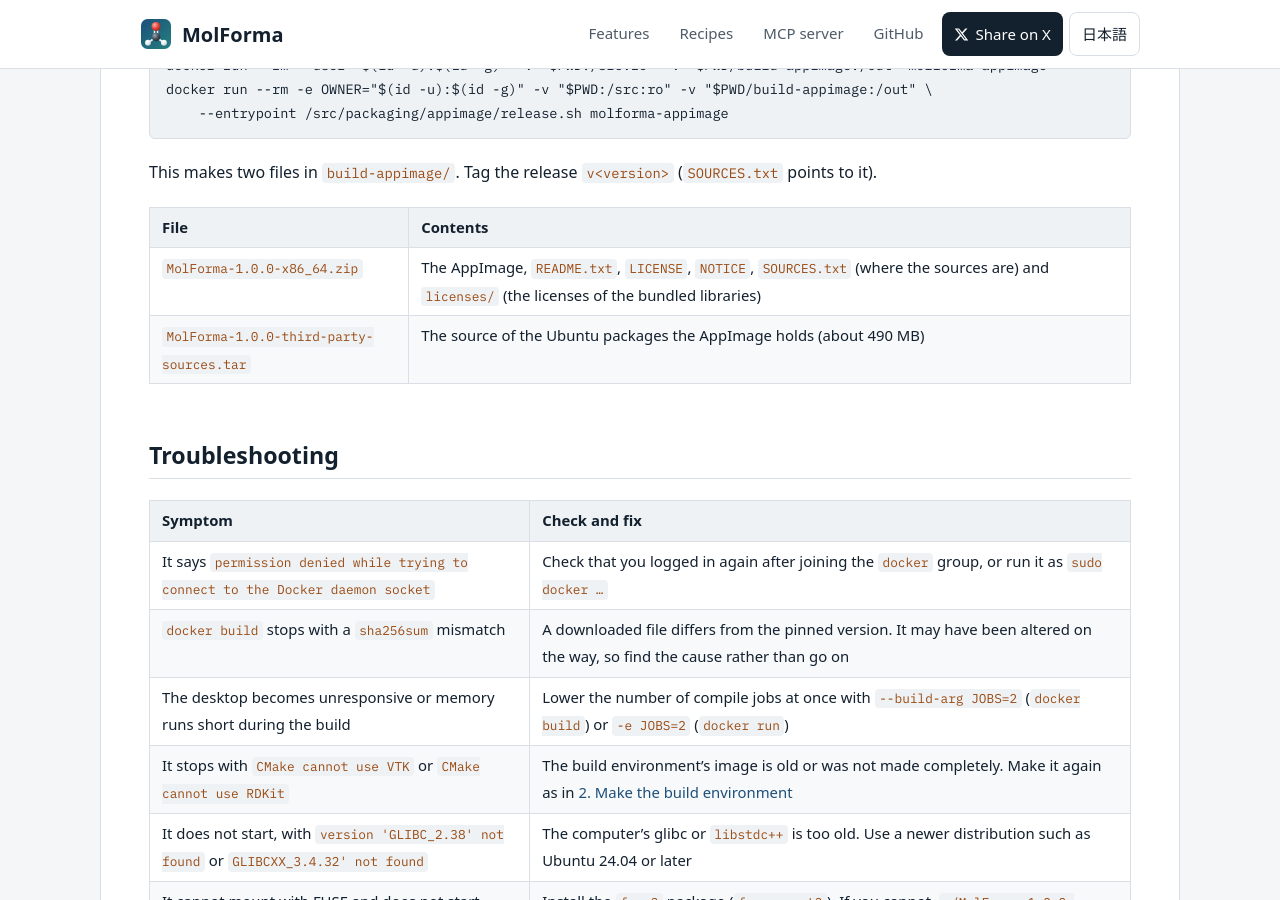
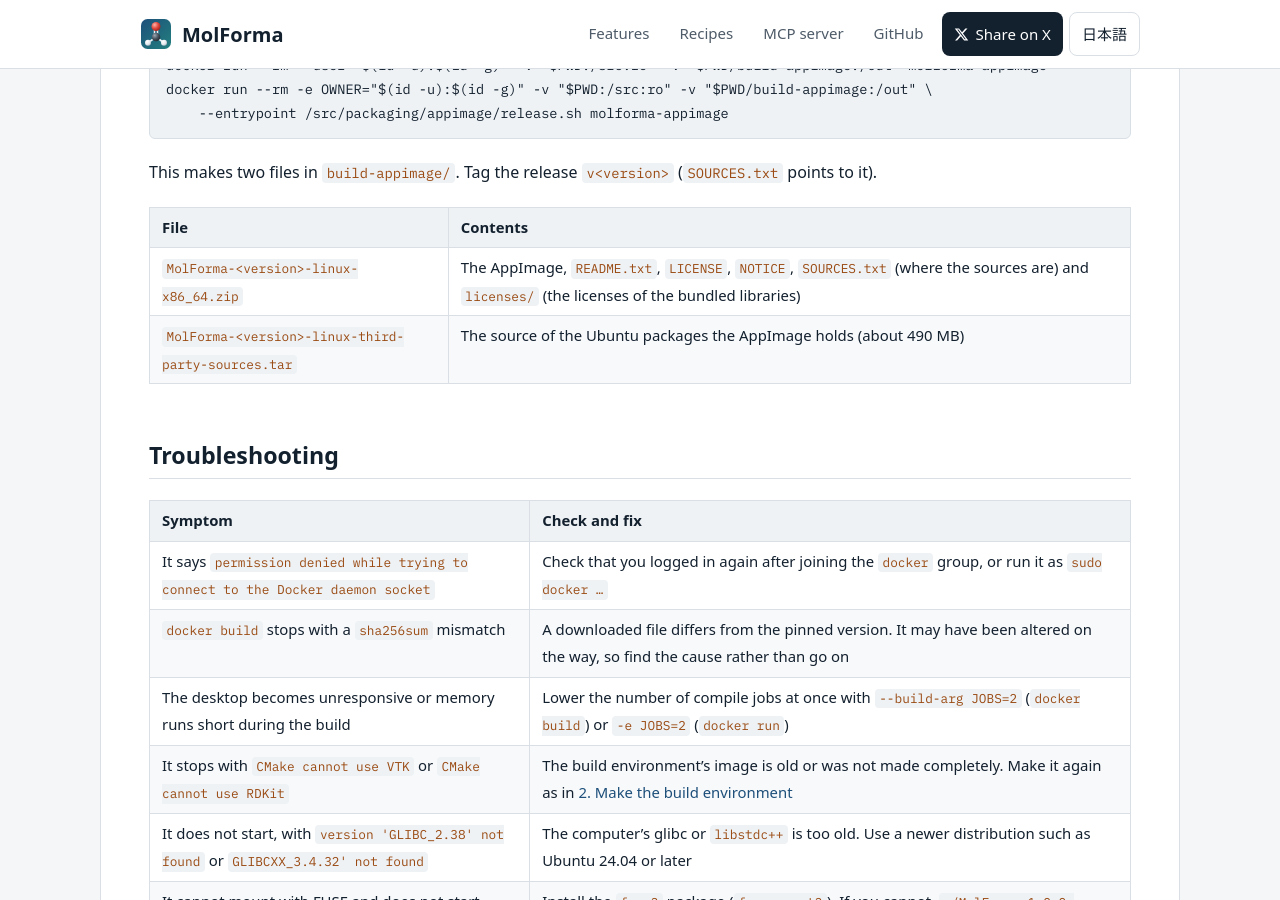
Before and after one commit to hnakada123/MolForma, a Jekyll site: the page built from docs/en/installation/appimage.md, in a window 1280 px wide and 900 px high, scrolled down 4573 px. Built offline with Jekyll 4.4.1, drawn with Linux system fonts in a browser that asks for light colours; some web fonts are replaced; our own code applies the rules of GitHub Pages for plain Markdown files; some of the changed text lies outside the part shown.

Commit message:
Name Linux in the release files
Windows and macOS releases will follow, and a Windows ZIP would have the
same x86_64 name as the Linux one.

Co-Authored-By: Claude Opus 5.5 <noreply@anthropic.com>

```diff
--- a/docs/en/installation/appimage.md
+++ b/docs/en/installation/appimage.md
@@ -4,7 +4,7 @@ How to make MolForma a single executable file that runs on any Linux distributio
 
 The computer that makes the AppImage can run any distribution: it needs Docker on x86-64 Linux. The computer that runs the AppImage needs an x86-64 Linux desktop with glibc 2.38 or later and the `libstdc++` of GCC 13 or later (Ubuntu 24.04 or later, Debian 13 or later, Fedora 39 or later, Arch Linux and others). These steps are for MolForma 1.0.0. They were checked on 2026-10-28 (see [Verified configuration](#verified-configuration)).
 
-A ready-built AppImage is in the ZIP (`MolForma-<version>-x86_64.zip`) on [Releases](https://github.com/hnakada123/MolForma/releases). Unpack it and go to [4. Start it](#4-start-it). To make one yourself, follow these steps.
+A ready-built AppImage is in the ZIP (`MolForma-<version>-linux-x86_64.zip`) on [Releases](https://github.com/hnakada123/MolForma/releases). Unpack it and go to [4. Start it](#4-start-it). To make one yourself, follow these steps.
 
 ## What the AppImage holds
 
@@ -122,8 +122,8 @@ This makes two files in `build-appimage/`. Tag the release `v<version>` (`SOURCE
 
 | File | Contents |
 | --- | --- |
-| `MolForma-1.0.0-x86_64.zip` | The AppImage, `README.txt`, `LICENSE`, `NOTICE`, `SOURCES.txt` (where the sources are) and `licenses/` (the licenses of the bundled libraries) |
-| `MolForma-1.0.0-third-party-sources.tar` | The source of the Ubuntu packages the AppImage holds (about 490 MB) |
+| `MolForma-<version>-linux-x86_64.zip` | The AppImage, `README.txt`, `LICENSE`, `NOTICE`, `SOURCES.txt` (where the sources are) and `licenses/` (the licenses of the bundled libraries) |
+| `MolForma-<version>-linux-third-party-sources.tar` | The source of the Ubuntu packages the AppImage holds (about 490 MB) |
 
 ## Troubleshooting
 
```
Also changed, not shown: docs/installation/appimage.md (+3 -3 lines), 1 other file.
